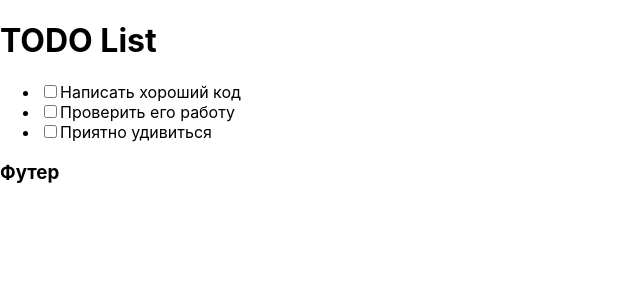
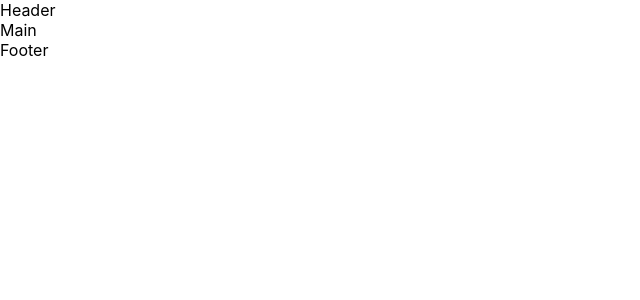
Before and after one commit to alyabev0/React-Todo-Telegram-Bot, a React (Create React App) app: page / in a window 1280 px wide. Shown: the top 300 px of the page, without its empty margins (0-640 px from the left). Built offline with nearby package versions, Linux system fonts and the light colour scheme.

Commit message:
simple app

```diff
--- a/src/components/Footer.js
+++ b/src/components/Footer.js
@@ -4,7 +4,7 @@ import React from 'react';
 const Footer = () => (
     <React.Fragment>
       <footer>
-    <h3>Футер</h3>
+    Footer
     </footer>
       </React.Fragment>
   );
--- a/src/components/Header.js
+++ b/src/components/Header.js
@@ -7,7 +7,7 @@ import React from 'react';
 const Header = () => (
     <React.Fragment>
       <header>
-      <h1>TODO List</h1>
+      Header
       </header>
       </React.Fragment>
   );
--- a/src/components/MainContent.js
+++ b/src/components/MainContent.js
@@ -4,26 +4,7 @@ import React from 'react';
 const MainContent = () => (
     <React.Fragment>
       <main>
-        <ul>
-      <li>
-        <input id="todo-0" type="checkbox" defaultChecked={false} />
-            <label className="todo-label" htmlFor="todo-0">
-              Написать хороший код
-            </label>
-            </li>
-            <li>
-            <input id="todo-1" type="checkbox" defaultChecked={false} />
-            <label className="todo-label" htmlFor="todo-1">
-              Проверить его работу
-            </label>
-            </li>
-            <li>
-            <input id="todo-2" type="checkbox" defaultChecked={false} />
-            <label className="todo-label" htmlFor="todo-2">
-              Приятно удивиться
-            </label>
-            </li>
-            </ul>
+        Main
       </main>
       </React.Fragment>
   );
```
